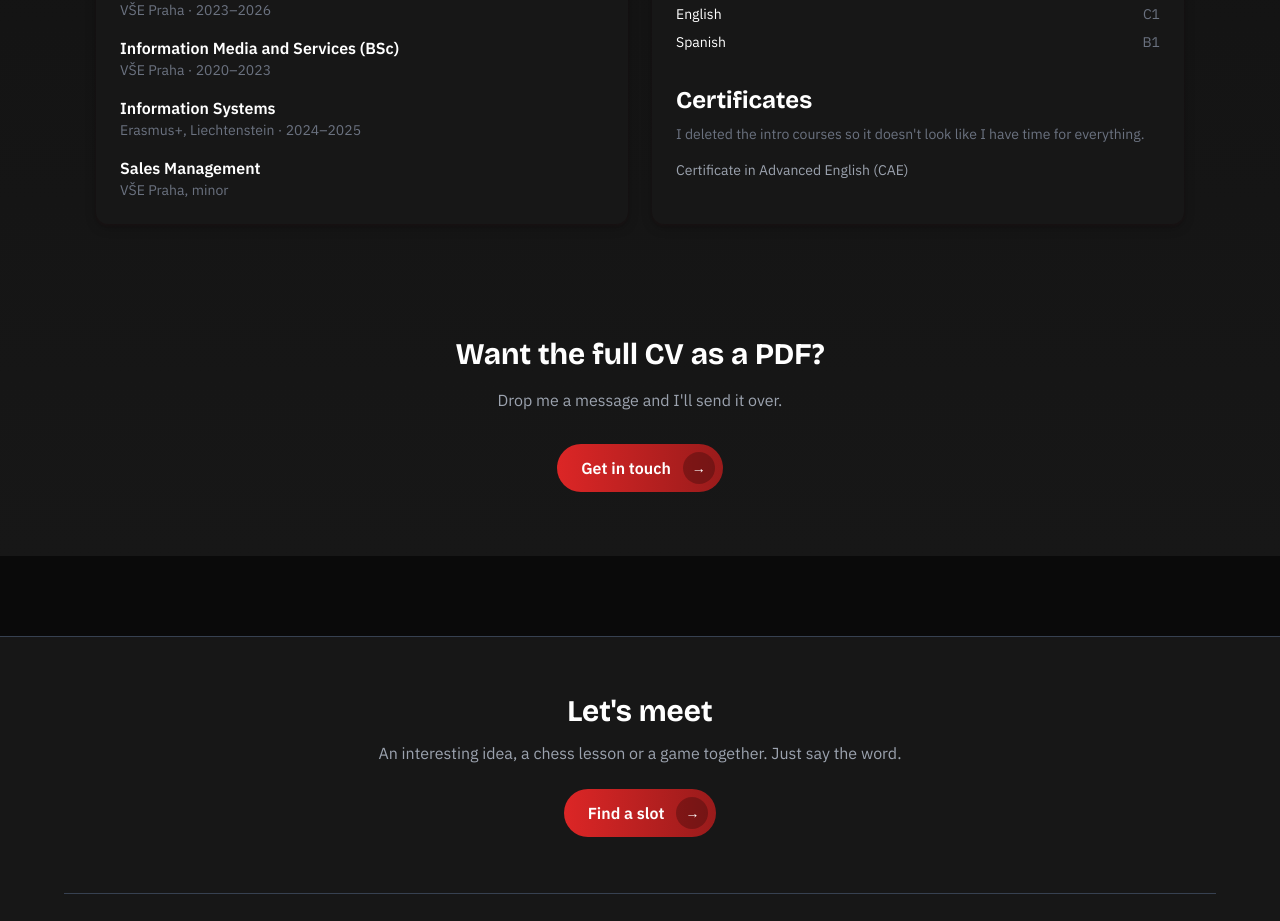
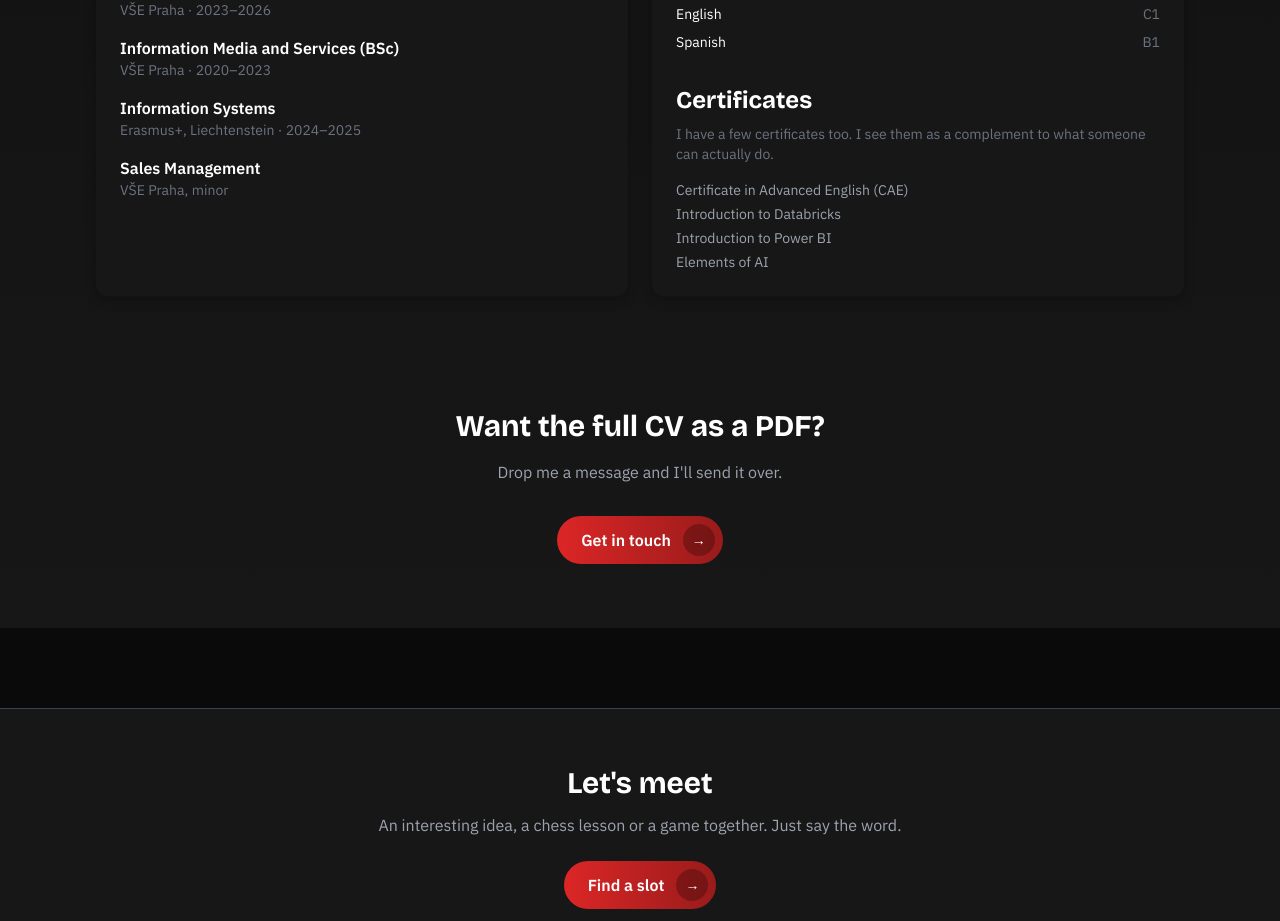
Before and after one commit to petrhollan22/petr-portfolio, a Next.js app: page /en/cv in a window 1280 px wide. Shown: the part 1822-2743 px from the top of the page. Built offline with nearby package versions, Linux system fonts and the light colour scheme; no server answers.

Commit message:
Refine hero, work intro and certificates note

```diff
--- a/data/cv.ts
+++ b/data/cv.ts
@@ -88,5 +88,8 @@ export const languages: { name: Localized; level: Localized }[] = [
 ];
 
 export const certificates = [
-  "Certificate in Advanced English (CAE)"
+  "Certificate in Advanced English (CAE)",
+  "Introduction to Databricks",
+  "Introduction to Power BI",
+  "Elements of AI"
 ];
--- a/messages/cs.json
+++ b/messages/cs.json
@@ -10,7 +10,7 @@
   },
   "home": {
     "role": "Analytik. Šachista. Sportovec. Průměrný prodavač.",
-    "intro": "V Albertu dělám BI pro retail. Mimo práci trénuju šachy, běhám maratony a organizuju věci, o které mě nikdo nežádal.",
+    "intro": "V Albertu pracuju s BI a daty pro retail. Mimo práci trénuju šachy, běhám a občas se pustím do projektu, který jsem původně vůbec neměl v plánu.",
     "ctaWork": "Moje práce",
     "ctaSchedule": "Ozvi se",
     "cardWork": "Co dělám a co umím",
@@ -27,7 +27,7 @@
     "tagline": "FIDE Master, maratonec a člověk, který neumí dělat koníčky úplně rekreačně.",
     "heroNote": "Tenhle web hlavně doplňuje, co o mně vědí kamarádi. Pokud mezi ně zatím nepatříš, je to dobrý začátek. Proč toho dělám tolik, tu ale nenajdeš. To nevím ani já.",
     "fromBlog": "Z blogu",
-    "heroProfession": "Přes den v Albertu stavím datové modely a reporty, podle kterých se rozhoduje ve čtyřech zemích. Večer trénuju šachy, běhám nebo organizuju něco pro ostatní.",
+    "heroProfession": "V Albertu pracuju s BI a daty pro retail. Mimo práci trénuju šachy, běhám a občas se pustím do projektu, který jsem původně vůbec neměl v plánu.",
     "nowTitle": "Co teď dělám",
     "nowBi": "BI analytik v Albertu. Porovnávám loyalty metriky napříč retailovými brandy a připravuju reporty pro management ve čtyřech zemích. Databricks, PySpark, Power BI.",
     "nowAi": "Diplomka o tom, jak osm českých firem zavádí AI. Teď hlavně zkouším, co z LLM reálně pomáhá v analytické práci.",
@@ -58,7 +58,7 @@
   },
   "work": {
     "title": "Moje práce",
-    "lead": "Čím se živím, co stavím bokem a v čem jsem rychlý začátečník.",
+    "lead": "Pracuju s daty v retailu. Vedle toho si stavím vlastní nástroje a zkouším věci kolem AI. Tady jsou projekty, výzkum a pár dalších věcí, na kterých jsem se podílel.",
     "projectsTitle": "Akademické projekty",
     "readThesis": "Číst práci",
     "servicesTitle": "S čím můžu pomoct",
@@ -160,7 +160,7 @@
     "ctaButton": "Ozvat se",
     "present": "nyní",
     "minor": "vedlejší specializace",
-    "certificatesNote": "Úvodní kurzy jsem smazal, aby to nevypadalo, že mám čas na všechno."
+    "certificatesNote": "Pár certifikátů mám taky. Beru je spíš jako doplněk k tomu, co člověk skutečně umí."
   },
   "inspiration": {
     "title": "Inspirace",
--- a/messages/en.json
+++ b/messages/en.json
@@ -10,7 +10,7 @@
   },
   "home": {
     "role": "Analyst. Chess player. Athlete. Average salesman.",
-    "intro": "I do BI for retail at Albert. Outside work I coach chess, run marathons and organise things nobody asked me to.",
+    "intro": "At Albert I work with BI and data for retail. Outside work I coach chess, run, and every now and then start a project I never planned to start.",
     "ctaWork": "My work",
     "ctaSchedule": "Get in touch",
     "cardWork": "What I do and know",
@@ -27,7 +27,7 @@
     "tagline": "FIDE Master, marathon runner, and someone who cannot do hobbies casually.",
     "heroNote": "This site mostly fills in what my friends already know about me. If you're not one of them yet, this is a good start. As for why I do so much of it, you won't find the answer here. I don't know either.",
     "fromBlog": "From the blog",
-    "heroProfession": "By day I build data models and reports at Albert that people use to make decisions in four countries. In the evenings I coach chess, run, or organise something for others.",
+    "heroProfession": "At Albert I work with BI and data for retail. Outside work I coach chess, run, and every now and then start a project I never planned to start.",
     "nowTitle": "What I am working on",
     "nowBi": "BI Analyst at Albert. Comparing loyalty metrics across retail brands and building reports for management in four countries. Databricks, PySpark, Power BI.",
     "nowAi": "Thesis on how eight Czech companies adopt AI. Now mostly testing what LLMs actually help with in analytical work.",
@@ -58,7 +58,7 @@
   },
   "work": {
     "title": "My work",
-    "lead": "What I do for a living, what I build on the side, and where I'm a fast beginner.",
+    "lead": "I work with data in retail. On the side I build my own tools and try things around AI. Here are projects, research and a few other things I've been part of.",
     "projectsTitle": "Academic projects",
     "readThesis": "Read the thesis",
     "servicesTitle": "What I can help with",
@@ -160,7 +160,7 @@
     "ctaButton": "Get in touch",
     "present": "present",
     "minor": "minor",
-    "certificatesNote": "I deleted the intro courses so it doesn't look like I have time for everything."
+    "certificatesNote": "I have a few certificates too. I see them as a complement to what someone can actually do."
   },
   "inspiration": {
     "title": "Inspiration",
```
